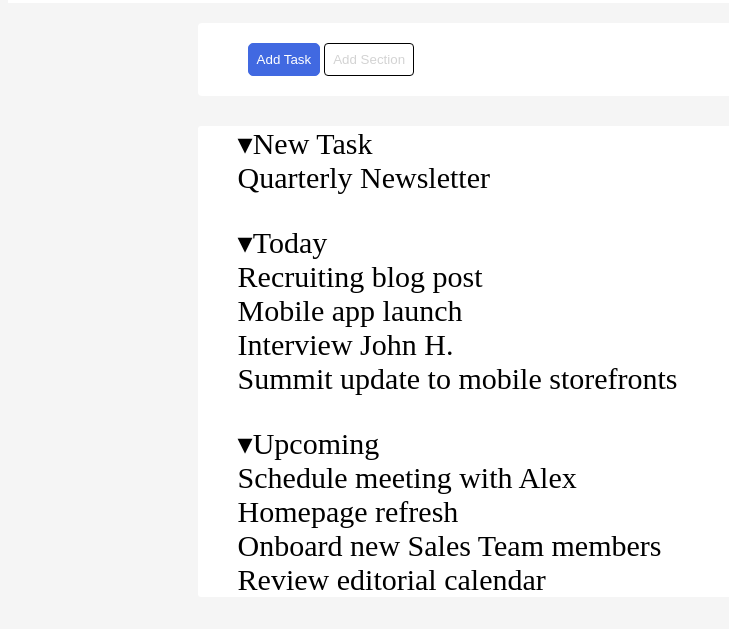
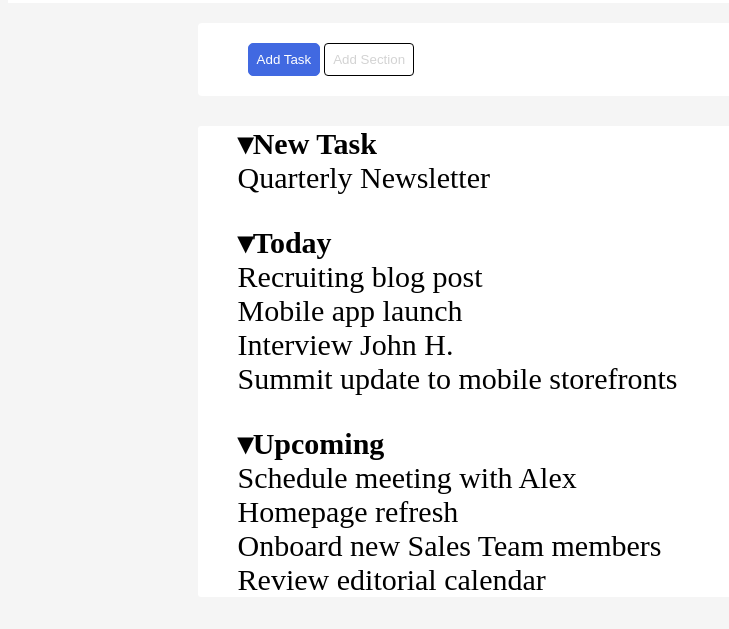
Before and after one commit to LucioMelis/html-css-toboolist, a plain HTML site: page index.html in a window 1280 px wide. Shown: the part 105-734 px from the top of the page, without its empty margins (0-729 px from the left). Drawn offline with Linux system fonts and the light colour scheme.

```diff
--- a/css/style.css
+++ b/css/style.css
@@ -45,6 +45,3 @@ h1{
 div ul {
     list-style-type: none;
 }
-.first{
-
-}
--- a/index.html
+++ b/index.html
@@ -23,16 +23,19 @@
 
 <!--div container-->
         <div id="container">
-            <ul class="first"> &dtrif;New Task
+            <ul>
+                <li class="first"><strong>&dtrif;New Task</strong></li>
                 <li> Quarterly Newsletter</li>
             </ul>
-            <ul class="second"> &dtrif;Today
+            <ul>
+                <li class="second"><strong>&dtrif;Today</strong></li>
                 <li>Recruiting blog post</li>
                 <li>Mobile app launch</li>
                 <li>Interview John H.</li>
                 <li>Summit update to mobile storefronts</li>
             </ul>
-            <ul class="third"> &dtrif;Upcoming
+            <ul>
+                <li class="third"><strong>&dtrif;Upcoming</strong></li>
                 <li>Schedule meeting with Alex</li>
                 <li>Homepage refresh</li>
                 <li>Onboard new Sales Team members</li>
```
